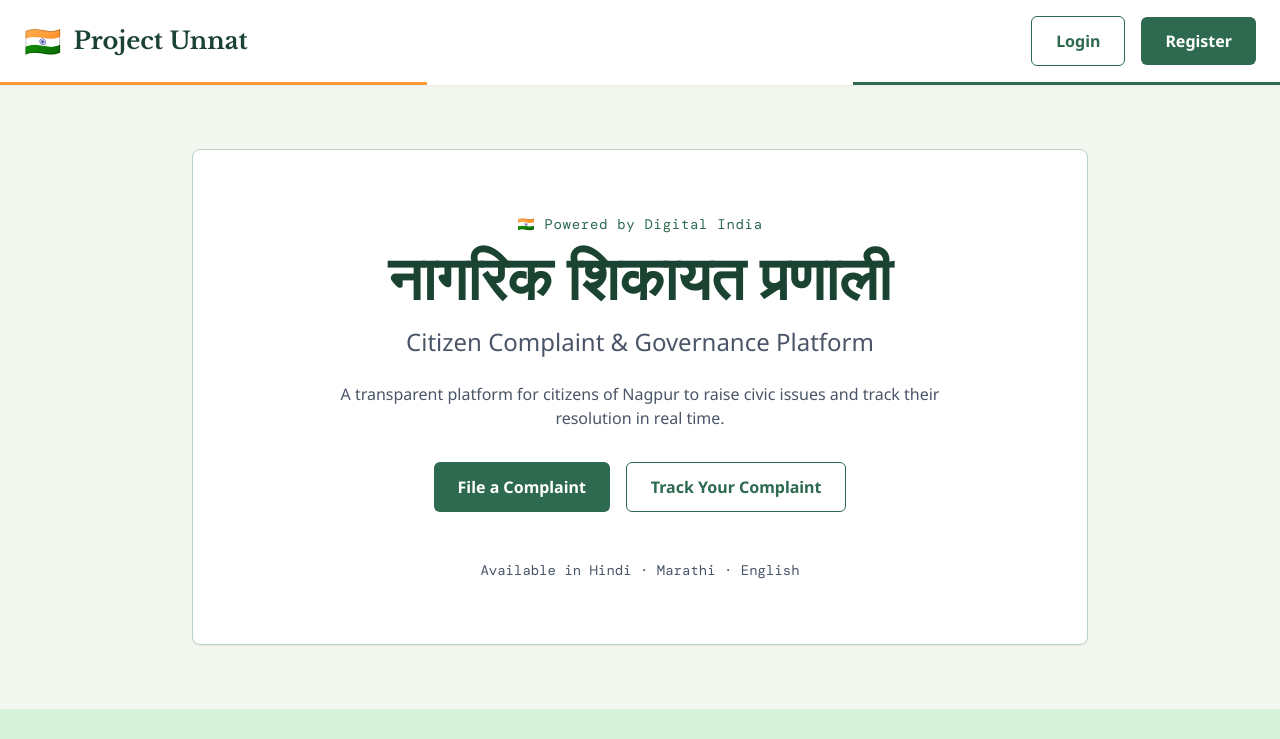
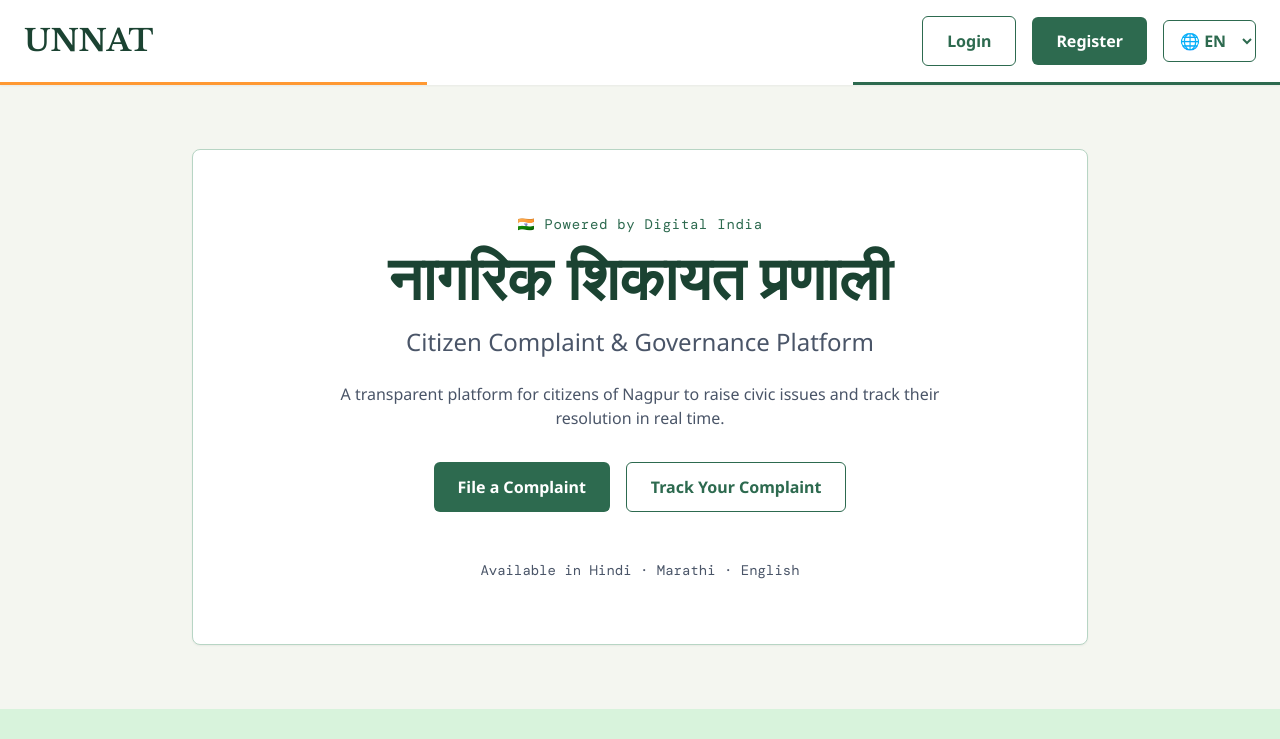
Before and after one commit to theaashaychahande/Project_unnat, a React (Vite) app: page / in a window 1280 px wide. Shown: the top 739 px of the page. Built offline with nearby package versions, Linux system fonts and the light colour scheme; a web font is replaced by a local one.

Commit message:
added language selection btn

```diff
--- a/src/pages/Landing.tsx
+++ b/src/pages/Landing.tsx
@@ -37,13 +37,17 @@ const Landing: React.FC = () => {
       {/* Navbar */}
       <nav className="bg-gov-white shadow-sm">
         <div className="container mx-auto px-6 py-4 flex justify-between items-center">
-          <div className="flex items-center space-x-3">
-            <span className="text-3xl">🇮🇳</span>
-            <h1 className="font-baskerville text-2xl font-bold text-gov-green-dark">Project Unnat</h1>
+          <div>
+            <h1 className="font-baskerville text-3xl font-bold text-gov-green-dark">UNNAT</h1>
           </div>
           <div className="flex items-center space-x-4">
             <button onClick={handleLoginClick} className="btn-gov-outline">Login</button>
             <button onClick={handleRegisterClick} className="btn-gov-primary">Register</button>
+            <select className="border border-gov-green-primary bg-gov-white text-gov-green-primary font-bold py-2 px-3 rounded-md hover:bg-gov-green-primary hover:text-white transition-colors duration-200 cursor-pointer">
+              <option value="en">🌐 EN</option>
+              <option value="hi">हिंदी</option>
+              <option value="mr">मराठी</option>
+            </select>
           </div>
         </div>
         <div className="tricolor-strip">
```
